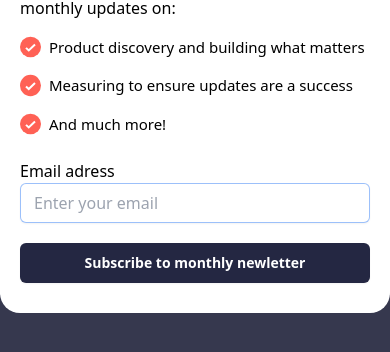
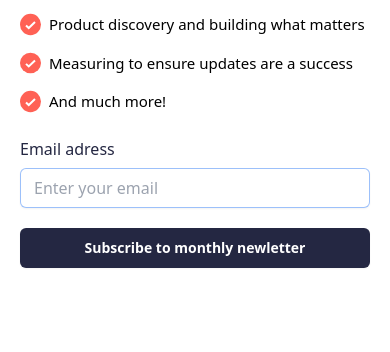
Before and after one commit to yazid78/Form-Newsletter-Mentor-io, a website: page src/index.html in a window 390 px wide. Shown: the part 468-820 px from the top of the page. Drawn offline with Linux system fonts and the light colour scheme; files that its build step writes are made by us from their sources.

Commit message:
move index.html

```diff
--- a/src/style.css
+++ b/src/style.css
@@ -119,7 +119,12 @@ body {
   padding: 10px;
   border-radius: 10px;
 }
-
+.emailLabel {
+  color: var(--Dark-Slate-Grey);
+  font-size: 16px;
+  margin-bottom: 7px;
+  font-weight: 500;
+}
 @media (max-width: 750px) {
   .container {
     flex-wrap: wrap-reverse;
@@ -159,4 +164,13 @@ body {
   .containerTextModal {
     margin-top: 150px;
   }
+  body {
+    background-color: white;
+    height: auto;
+  }
 }
+@media (max-width: 470px) {
+  .container {
+    gap: 50px;
+  }
+}
```
Also changed, not shown: README-template.md (deleted), index.js (renamed from src/index.js).
